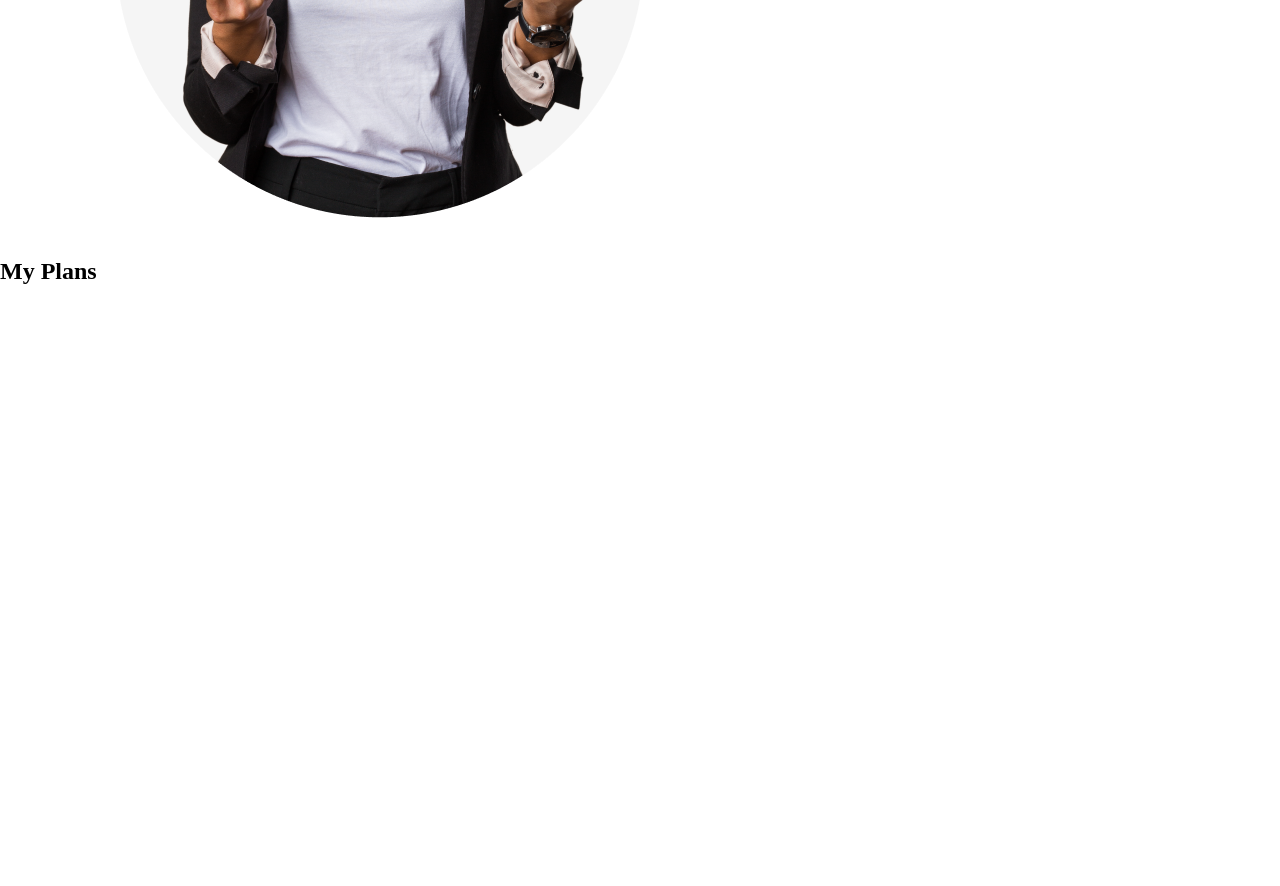
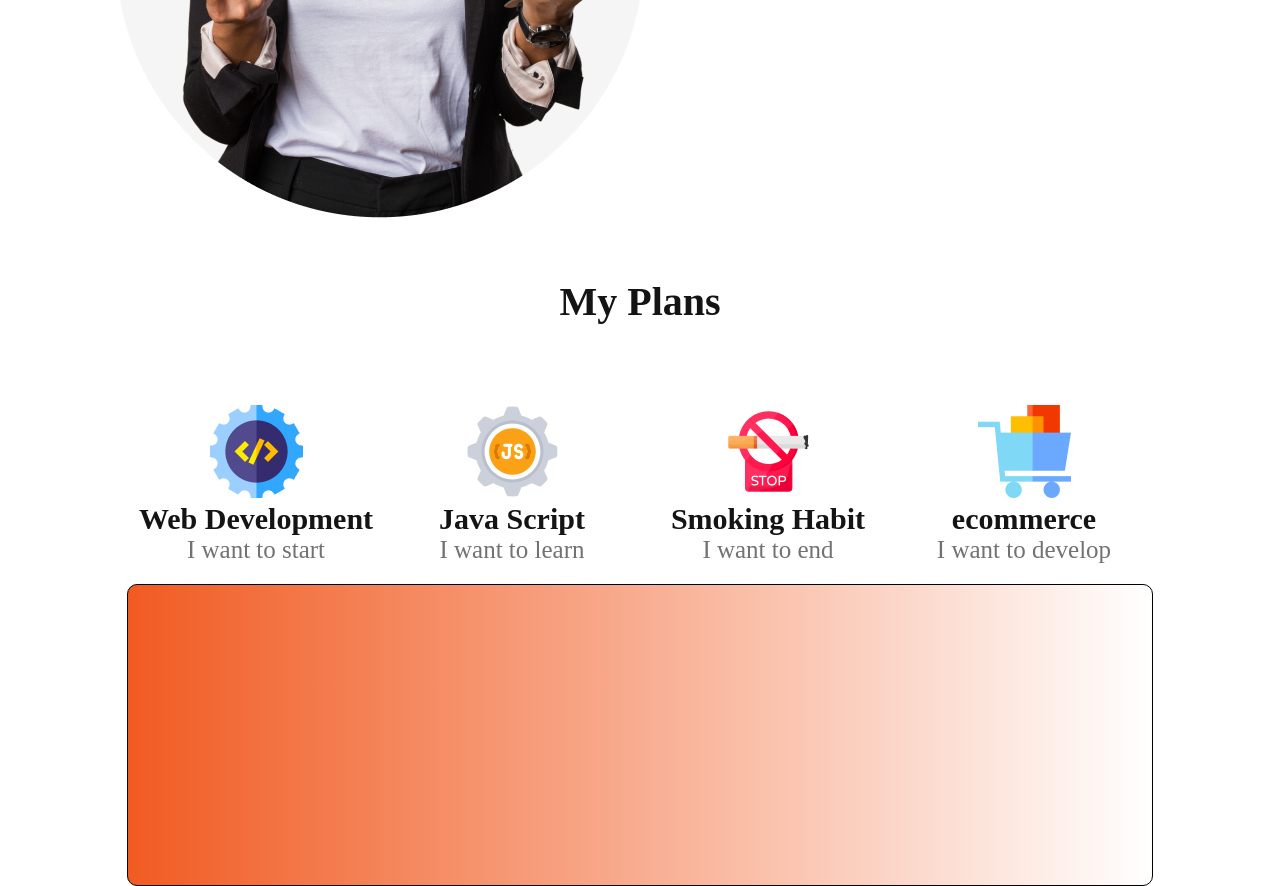
Before and after one commit to Ullas1321/new-year-new-me, a plain HTML site: page index.html in a window 1280 px wide. Shown: the part 1350-2236 px from the top of the page. Before the commit the page ends 1635 px from the top, so only its background shows below. Drawn offline with Linux system fonts and the light colour scheme.

Commit message:
skill section

```diff
--- a/index.html
+++ b/index.html
@@ -54,10 +54,36 @@
         <!-- about section end -->
         <section>
             <div class="plan">
-                <h2>My Plans</h2>
+                <h2 class="plan-head">My Plans</h2>
                 <div class="skill-plan">
+                    <div class="skill">
+                        <img src="images/icons/web.png" alt="wev-development">
+                        <h3 class="skill-head">Web Development</h3>
+                        <p class="skill-text">I want to start</p>
+                    </div>
+                    <div class="skill">
+                        <img src="images/icons/js.png" alt="java script">
+                        <h3 class="skill-head">Java Script</h3>
+                        <p class="skill-text">I want to learn</p>
+                    </div>
 
+                    <div class="skill">
+                        <img src="images/icons/smoke.png" alt="smoking">
+                        <h3 class="skill-head">Smoking Habit</h3>
+                        <p class="skill-text">I want to end</p>
+                    </div>
+                    <div class="skill">
+                        <img src="images/icons/ecom.png" alt="business">
+                        <h3 class="skill-head">ecommerce</h3>
+                        <p class="skill-text">I want to develop</p>
+                    </div>
                 </div>
+            </div>
+        </section>
+
+        <section>
+            <div class="call-container">
+
             </div>
         </section>
      </main>
--- a/style.css
+++ b/style.css
@@ -71,3 +71,63 @@ border: none;
 .ab-h{
     font-size: 40px;
 }
+
+/* end about section */
+
+/* start skill section */
+.skill{
+    width: 300px;
+
+    text-align: center;
+}
+
+.skill-plan{
+    display: flex;
+    align-items: center;
+    justify-content: space-around;
+    margin-top: 80px;
+}
+.plan{
+    width: 80%;
+    margin: 0 auto;
+    padding: 20px;
+}
+.skill-head{
+color: var(--dark-01, #151414);
+text-align: center;
+font-family: Work Sans;
+font-size: 30px;
+font-weight: 700;
+
+}
+.skill-text{
+    color: var(--dark-03, #737272);
+text-align: center;
+font-family: Work Sans;
+font-size: 25px;
+font-weight: 500;
+}
+.plan-head{
+color: var(--dark-01, #151414);
+font-family: Work Sans;
+font-size: 40px;
+font-weight: 700;
+text-align: center;
+}
+
+/* end skill section */
+
+/* start call section */
+
+.call-container{
+    width: 80%;
+    height: 300px;
+    border: 1px solid black;
+    border-radius: 10px;
+    margin: 0 auto;
+    background-image: url(images/watch.png);
+    background-repeat: no-repeat;
+    background-size:cover;
+    background: linear-gradient(90deg, #F15B22 0%, rgba(241, 91, 34, 0.00) 100%);
+
+}
```
